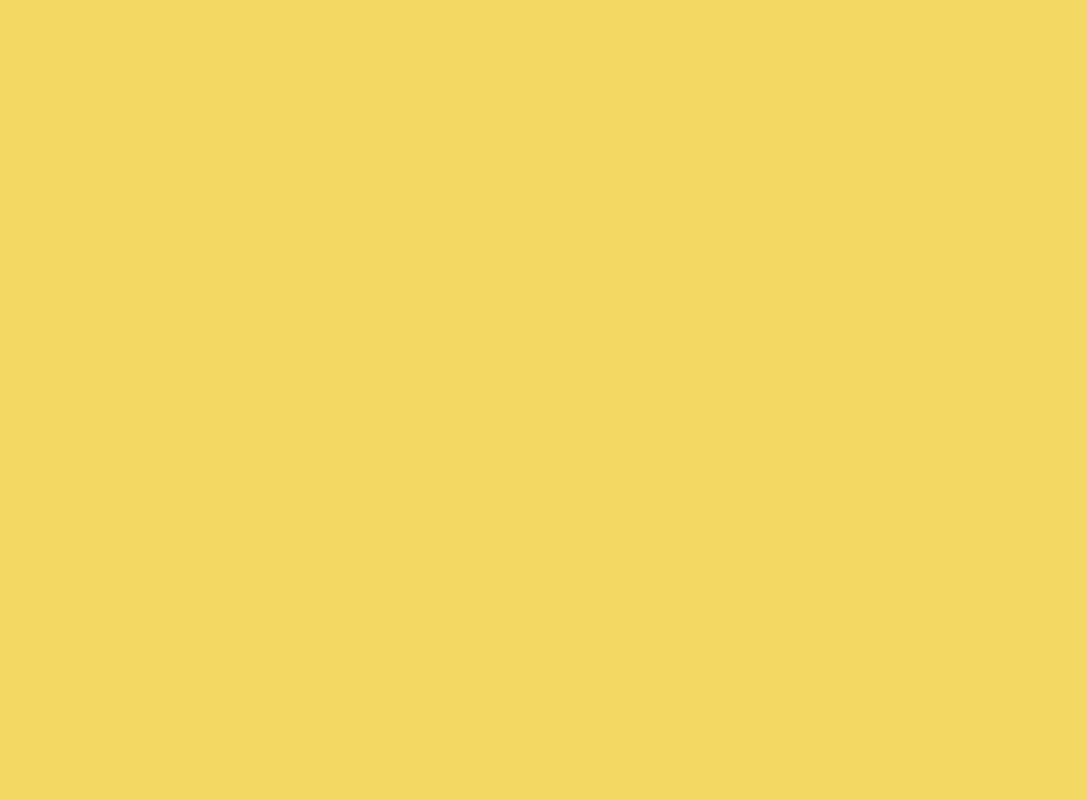
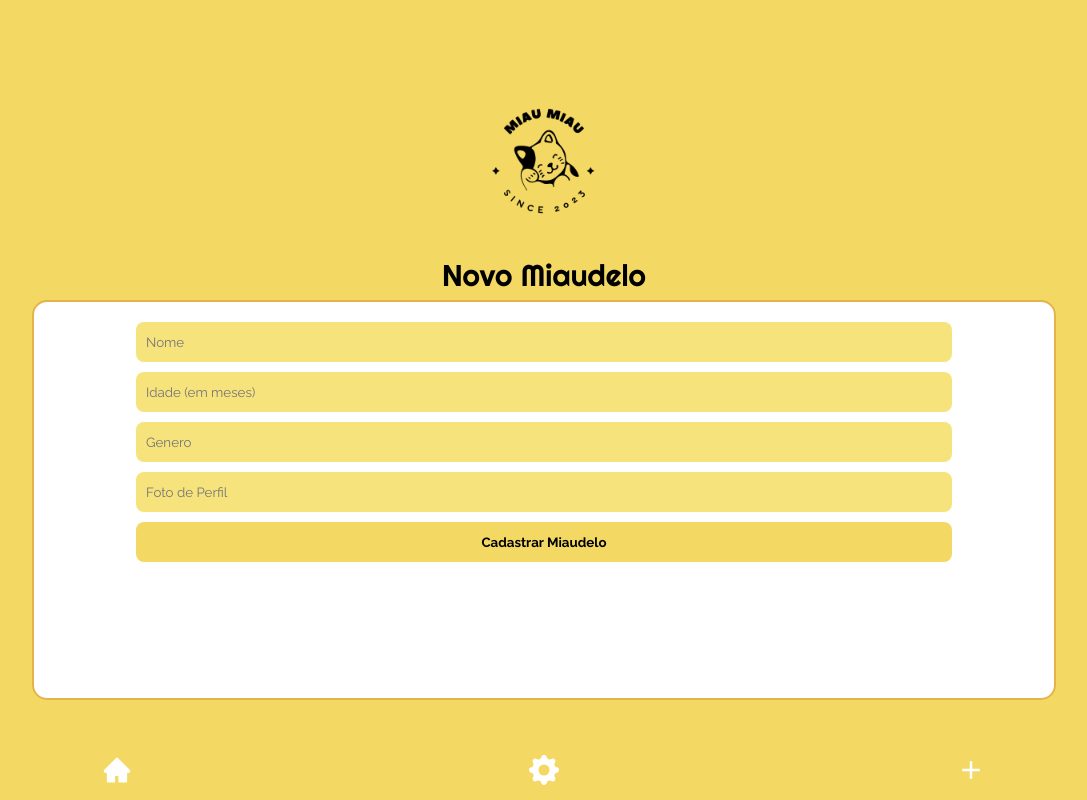
Before and after one commit to FSacerdote/projeto18-freela-front, a React (Vite) app: page /gatos/new in a window 1280 px wide. Shown: the whole page, without its empty margins (96-1183 px from the left). Built offline with nearby package versions, Linux system fonts and the light colour scheme.

Commit message:
feat: criação de miaudelo

```diff
--- a/src/App.jsx
+++ b/src/App.jsx
@@ -5,6 +5,7 @@ import LoginPage from "./pages/LoginPage"
 import SignUpPage from "./pages/SignUpPage"
 import { UserContextProvider } from "./context/AuthContext"
 import HomePage from "./pages/HomePage"
+import NewCat from "./pages/NewCat"
 
 
 function App() {
@@ -20,6 +21,7 @@ function App() {
           <Route path="/home" element={<HomePage/>}/>
           <Route path="/gatos/:id"/>
           <Route path="/gatos/me"/>
+          <Route path="/gatos/new" element={<NewCat/>}/>
         </Routes>
       </UserContextProvider>
     </BrowserRouter>
--- a/src/components/Footer.jsx
+++ b/src/components/Footer.jsx
@@ -2,13 +2,17 @@ import { styled } from "styled-components"
 import { AiFillHome } from "react-icons/ai"
 import {BsFillGearFill} from "react-icons/bs"
 import {BiPlus} from "react-icons/bi"
+import { useNavigate } from "react-router-dom"
 
 export default function Footer (){
+
+    const navigate = useNavigate()
+
     return(
         <Container>
-            <AiFillHome color="white" size="30px"/>
-            <BsFillGearFill color="white" size="30px"/>
-            <BiPlus color="white" size="30px"/>
+            <AiFillHome onClick={()=>navigate("/home")} color="white" size="30px"/>
+            <BsFillGearFill onClick={()=>navigate("/gatos/me")} color="white" size="30px"/>
+            <BiPlus onClick={()=>navigate("/gatos/new")} color="white" size="30px"/>
         </Container>
     )
 }
--- /dev/null
+++ b/src/pages/NewCat.jsx
@@ -0,0 +1,122 @@
+import { styled } from "styled-components"
+import logo from "../assets/logoSemFundo.png"
+import { useContext, useState } from "react"
+import axios from "axios"
+import { useNavigate } from "react-router-dom"
+import Footer from "../components/Footer"
+import { UserContext } from "../context/AuthContext"
+
+export default function NewCat() {
+
+    const navigate = useNavigate()
+    const { token } = useContext(UserContext)
+    const [nome, setNome] = useState("")
+    const [idade, setIdade] = useState("")
+    const [genero, setGenero] = useState("")
+    const [fotoperfil, setFotoPerfil] = useState("")
+    const config = {
+        headers: {
+            Authorization: `Bearer ${token}`
+        }
+    }
+
+    function cadastrar (){
+        if(idade < 1) return alert("A idade deve ser maior que 0")
+        axios.post(`${import.meta.env.VITE_API_URL}/gatos`, {nome, idade, genero, fotoperfil}, config)
+    }
+
+    return (
+        <Page>
+            <Header>
+                <img src={logo} alt="logo" />
+                <p>Novo Miaudelo</p>
+            </Header>
+            <Container>
+                <Form onSubmit={cadastrar}>
+                    <input type="text" placeholder="Nome" value={nome} onChange={(e) => setNome(e.target.value)} required />
+                    <input type="number" placeholder="Idade (em meses)" value={idade} onChange={(e) => setIdade(e.target.value)} required />
+                    <input type="text" placeholder="Genero" value={genero} onChange={(e) => setGenero(e.target.value)} required />
+                    <input type="text" placeholder="Foto de Perfil" value={fotoperfil} onChange={(e) => setFotoPerfil(e.target.value)} required />
+                    <button>Cadastrar Miaudelo</button>
+                </Form>
+            </Container>
+            <Footer></Footer>
+        </Page>
+    )
+}
+
+const Page = styled.div`
+    height: 100vh;
+    display: flex;
+    flex-direction: column;
+    justify-content: flex-end;
+    align-items: center;
+`
+
+const Header = styled.div`
+    width: 80%;
+    display: flex;
+    flex-direction: column;
+    align-items: center;
+    justify-content: center;
+    p{
+        font-family: 'Righteous', cursive;
+        font-size: 30px;
+        color: black;
+    }
+    img{
+
+        width: 200px;
+    }
+`
+
+const Container = styled.div`
+    margin-top: 10px;
+    min-height: 50%;
+    width: 80%;
+    border-radius: 15px;
+    background-color: white;
+    display: flex;
+    flex-direction: column;
+    border: 2px solid #e5B448;
+    align-items: center;
+    margin-bottom: 100px;
+`
+
+const Form = styled.form`
+    margin-top: 20px;
+    width: 100%;
+    display: flex;
+    flex-direction: column;
+    align-items: center;
+    gap: 10px;
+    font-family: 'Raleway', sans-serif;
+    input{
+        font-family: 'Raleway', sans-serif;
+        font-weight: 400;
+        padding-left: 10px;
+        width: 80%;
+        height: 40px;
+        border-radius: 8px;
+        border: none;
+        background:#F7e37c;
+    }
+    button{
+        font-family: 'Raleway', sans-serif;
+        font-weight: 700;
+        width: 80%;
+        height: 40px;
+        background-color: #F3D863;
+        border-radius: 8px;
+        border: none;
+        &:hover{
+            filter: brightness(0.9);
+        }
+    }
+    h1{
+        margin-top: 10px;
+        font-weight: 700;
+        font-size: 17px;
+        color: black;
+    }
+`
```
